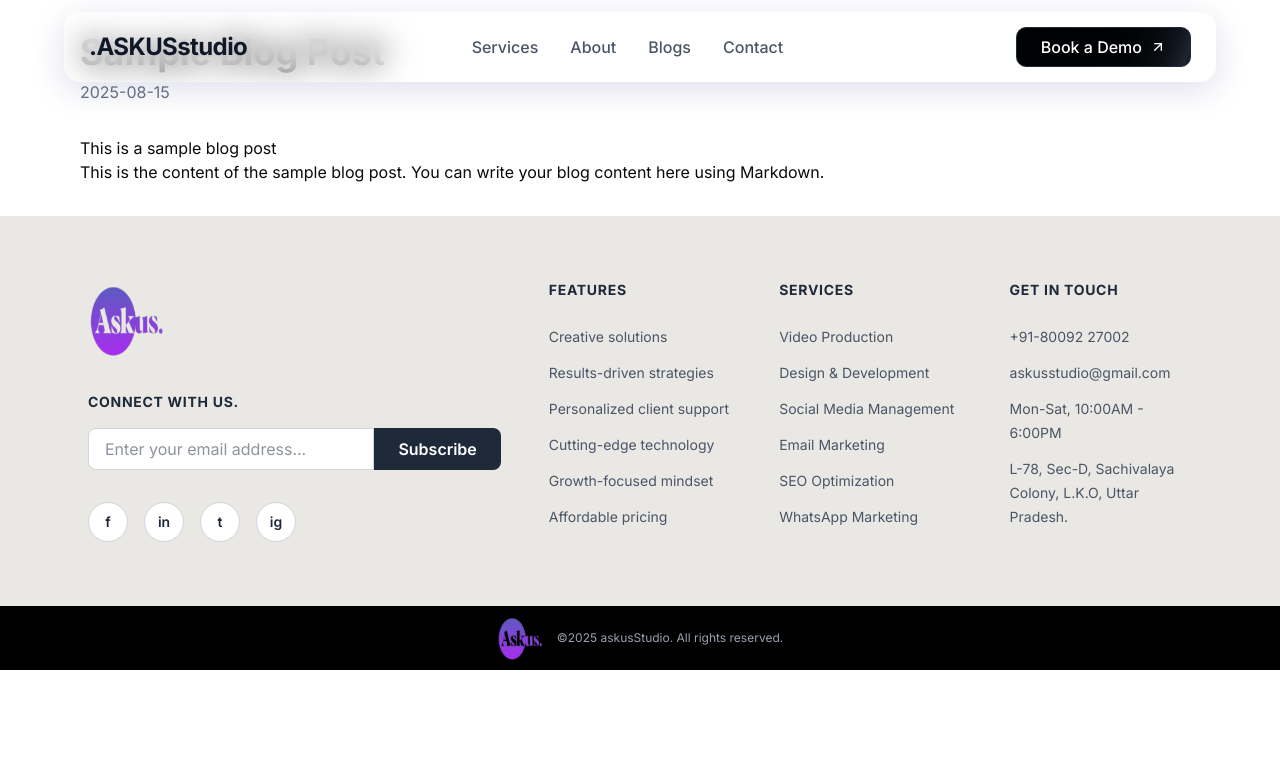
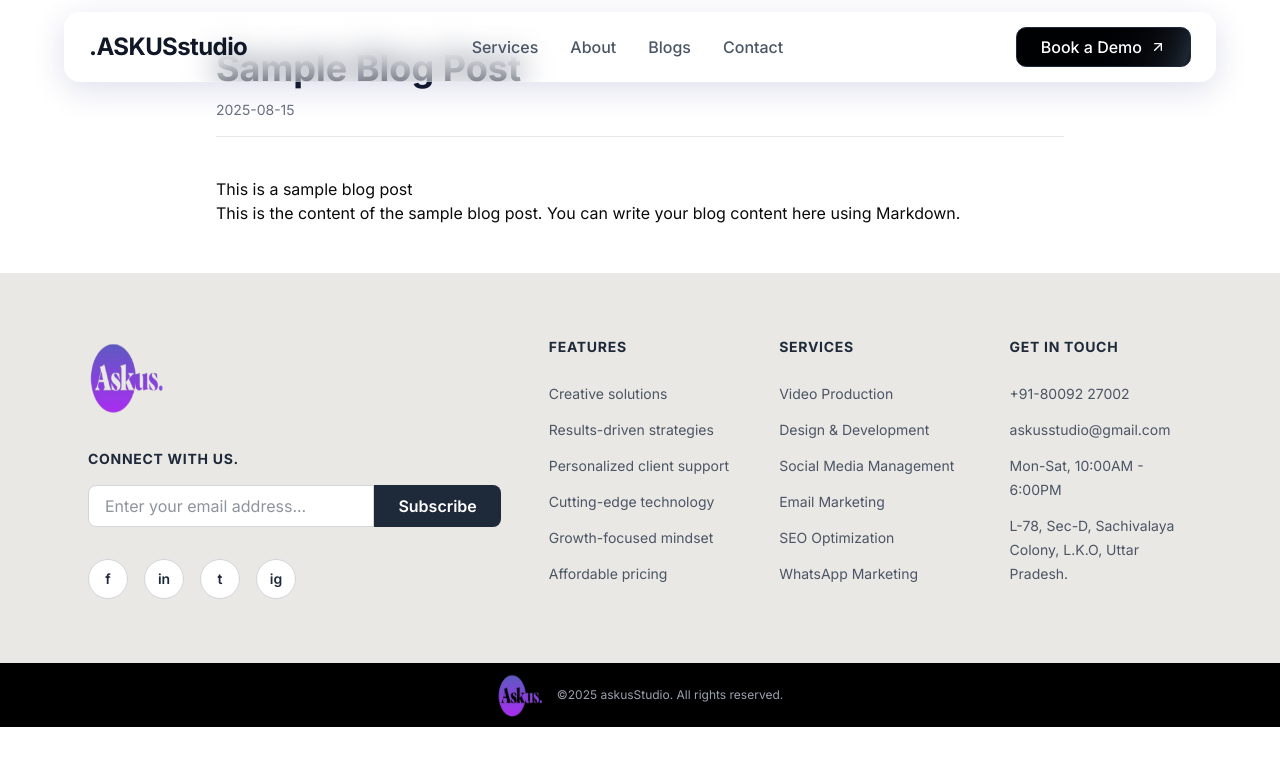
Before and after one commit to DivyanshTiwari20/askus-site, a Next.js app: page /blogs/hi in a window 1280 px wide. Shown: the top 766 px of the page. Built offline with nearby package versions, Linux system fonts and the light colour scheme.

Commit message:
fixing vercel error

```diff
--- a/src/app/blogs/[slug]/page.tsx
+++ b/src/app/blogs/[slug]/page.tsx
@@ -24,12 +24,19 @@ const BlogPostPage = async ({ params }: BlogPostPageProps) => {
   const { content, data } = matter(fileContents);
 
   return (
-    <div className="container mx-auto px-4 py-8 max-w-6xl">
-      <h1 className="text-4xl font-bold mb-2">{data.title}</h1>
-      <p className="text-gray-500 mb-8">{data.date}</p>
-      <div className="prose lg:prose-xl">
+    <div className="container mx-auto px-6 py-12 max-w-4xl">
+      {/* Title */}
+      <h1 className="text-4xl font-bold mb-3 text-gray-900">{data.title}</h1>
+
+      {/* Date */}
+      <p className="text-gray-500 text-sm mb-10 border-b border-gray-200 pb-4">
+        {data.date}
+      </p>
+
+      {/* Blog Content */}
+      <article className="prose prose-lg lg:prose-xl max-w-none prose-img:rounded-xl prose-headings:scroll-mt-20 prose-a:text-blue-600 hover:prose-a:text-blue-800">
         <MDXRemote source={content} />
-      </div>
+      </article>
     </div>
   );
 };
--- a/src/app/page.tsx
+++ b/src/app/page.tsx
@@ -1,9 +1,9 @@
 import type { Metadata } from "next";
 import Hero from "../sections/Hero";
 import Section from "../sections/Section";
-// import Services from "@/sections/Services";
-import MarqueeDemo from "@/sections/review";
-import Values from "@/sections/Values";
+// import Services from "../sections/Services";
+import MarqueeDemo from "../sections/review";
+import Values from "../sections/Values";
 
 // Define page-specific metadata for SEO
 export const metadata: Metadata = {
```
Also changed, not shown: public/image copy.png (deleted).
